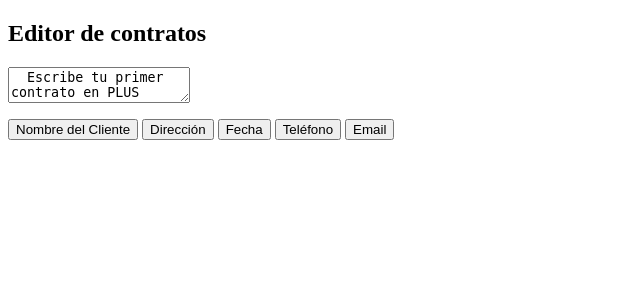
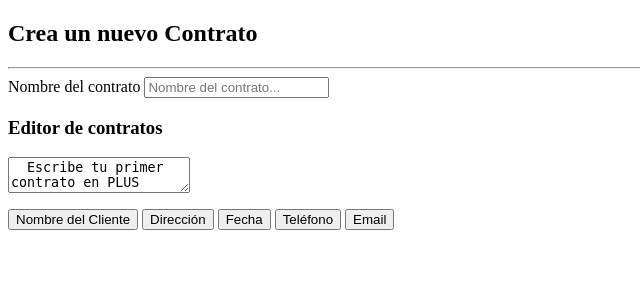
Before and after one commit to EduardoMartinez68/PLUS_ENGINE_ERP, a Django app: page /contracts/contracts in a window 1280 px wide. Shown: the part 68-368 px from the top of the page, without its empty margins (0-640 px from the left). Run offline with Django 4.2, Linux system fonts and the light colour scheme; the visitor is signed in with stand-in values (Sample User, id 1); parts of the project's set-up code (start-up, migrations or seed data) failed here and were passed over; some libraries are stand-ins or nearby versions.

Commit message:
Se crea el archivo gitignore para guardar llaves, password, etc y aparte se agrega el editor de archivos TinyMCE para que los abogados puedan editar sus documentos y se deja personalizado para guardar las llaves de cualquier otro proyecto que necesite este codigo

```diff
--- a/apps/contracts/views/home_contracts.html
+++ b/apps/contracts/views/home_contracts.html
@@ -1,7 +1,15 @@
 <br>
 {% include 'partials_contracts/navbarContacts.html' %}
 
-<h2>Editor de contratos</h2>
+
+<div class="container-section">
+<h2>Crea un nuevo Contrato</h2>
+<hr>
+<div>
+    <label>Nombre del contrato</label>
+    <input type="text" name="name" class="case-title-input" placeholder="Nombre del contrato..." required />
+</div>
+<h3>Editor de contratos</h3>
 <div class="row">
     <div class="col-10">
         {% include 'partials_contracts/editor.html' %}
@@ -17,3 +25,5 @@
         </div>
     </div>
 </div>
+
+</div>
--- a/apps/contracts/views/partials_contracts/editor.html
+++ b/apps/contracts/views/partials_contracts/editor.html
@@ -2,6 +2,23 @@
 
 <!-- Place the following <script> and <textarea> tags your HTML's <body> -->
 <script>
+    const now = new Date();
+    const currentMonth = `${now.getFullYear()}-${now.getMonth() + 1}`;  // Ej: "2025-6"
+
+    // Leer contador y mes guardado
+    let loads = localStorage.getItem('tinymce_loads') || 0;
+    let storedMonth = localStorage.getItem('tinymce_month');
+
+    // Si es un mes nuevo, reiniciar el contador
+    if (storedMonth !== currentMonth) {
+        loads = 0;
+        storedMonth = currentMonth;
+        localStorage.setItem('tinymce_month', storedMonth);
+    }
+
+    if (loads < 100) {
+        loads++;
+        localStorage.setItem('tinymce_loads', loads);
         tinymce.init({
             selector: 'textarea',
             language: userLang.substring(0, 2),
@@ -10,17 +27,58 @@
                 'anchor', 'autolink', 'charmap', 'codesample', 'emoticons', 'image', 'link', 'lists', 'media', 'searchreplace', 'table', 'visualblocks', 'wordcount',
                 // Your account includes a free trial of TinyMCE premium features
                 // Try the most popular premium features until Jul 4, 2025:
-      'checklist', 'mediaembed', 'casechange', 'formatpainter', 'pageembed', 'a11ychecker', 'tinymcespellchecker', 'permanentpen', 'powerpaste', 'advtable', 'advcode', 'editimage', 'advtemplate', 'ai', 'mentions', 'tinycomments', 'tableofcontents', 'footnotes', 'mergetags', 'autocorrect', 'typography', 'inlinecss', 'markdown','importword', 'exportword', 'exportpdf'
+                'checklist', 'mediaembed', 'casechange', 'formatpainter', 'pageembed', 'a11ychecker', 'tinymcespellchecker', 'permanentpen', 'powerpaste', 'advtable', 'advcode', 'editimage', 'advtemplate', 'ai', 'mentions', 'tinycomments', 'tableofcontents', 'footnotes', 'mergetags', 'autocorrect', 'typography', 'inlinecss', 'markdown', 'importword', 'exportword', 'exportpdf'
             ],
             toolbar: 'undo redo | blocks fontfamily fontsize | bold italic underline strikethrough | link image media table mergetags | addcomment showcomments | spellcheckdialog a11ycheck typography | align lineheight | checklist numlist bullist indent outdent | emoticons charmap | removeformat',
             tinycomments_mode: 'embedded',
             tinycomments_author: 'Author name',
+
+            //her exist the tags that the user would add
             mergetags_list: [
-      { value: 'First.Name', title: 'First Name' },
-      { value: 'Email', title: 'Email' },
+                // Datos del cliente
+                { value: 'Cliente.Nombre', title: 'Nombre del Cliente' },
+                { value: 'Cliente.Apellido', title: 'Apellido del Cliente' },
+                { value: 'Cliente.Direccion', title: 'Dirección del Cliente' },
+                { value: 'Cliente.Telefono', title: 'Teléfono del Cliente' },
+                { value: 'Cliente.Email', title: 'Email del Cliente' },
+                { value: 'Cliente.RFC', title: 'RFC del Cliente' },
+                { value: 'Cliente.Curp', title: 'CURP del Cliente' },
+
+                // Datos de la contraparte
+                { value: 'Contraparte.Nombre', title: 'Nombre de la Contraparte' },
+                { value: 'Contraparte.Apellido', title: 'Apellido de la Contraparte' },
+                { value: 'Contraparte.Direccion', title: 'Dirección de la Contraparte' },
+
+                // Datos del abogado o despacho
+                { value: 'Abogado.Nombre', title: 'Nombre del Abogado' },
+                { value: 'Abogado.Cedula', title: 'Cédula Profesional' },
+                { value: 'Abogado.Telefono', title: 'Teléfono del Abogado' },
+                { value: 'Abogado.Email', title: 'Email del Abogado' },
+                { value: 'Despacho.Nombre', title: 'Nombre del Despacho' },
+                { value: 'Despacho.Direccion', title: 'Dirección del Despacho' },
+
+                // Datos de documentos
+                { value: 'Documento.Fecha', title: 'Fecha del Documento' },
+                { value: 'Documento.Lugar', title: 'Lugar de Firma' },
+                { value: 'Documento.Folio', title: 'Folio del Documento' },
+
+                // Datos de contratos
+                { value: 'Contrato.FechaInicio', title: 'Fecha de Inicio del Contrato' },
+                { value: 'Contrato.FechaFin', title: 'Fecha de Fin del Contrato' },
+                { value: 'Contrato.Monto', title: 'Monto del Contrato' },
+                { value: 'Contrato.Moneda', title: 'Moneda del Contrato' },
+
+                // Variables generales
+                { value: 'Fecha.Actual', title: 'Fecha Actual' },
+                { value: 'Ciudad', title: 'Ciudad' }
             ],
+
             ai_request: (request, respondWith) => respondWith.string(() => Promise.reject('See docs to implement AI Assistant')),
         });
+    }
+    else {
+        show_alert('alert','Error con el editor','Has alcanzado el límite de uso mensual del editor.')
+    }
 </script>
 
 
--- a/core/templates/core/home.html
+++ b/core/templates/core/home.html
@@ -29,7 +29,8 @@
     <script src="{% static 'js/languaceUI.js' %}"></script>
 
     <!--this is for load the input of text-->
-    <script src="https://cdn.tiny.cloud/1/nlmn3ht0j3jabgp7jjzz7q8wgrwrmtlfzd0wj3c61x9jx3fl/tinymce/7/tinymce.min.js" referrerpolicy="origin"></script>
+    <script src="https://cdn.tiny.cloud/1/{{ KEY_TINYMCE }}/tinymce/7/tinymce.min.js" referrerpolicy="origin"></script>
+
 
     <!---her we will load the UI basic-->
     {% include 'core/navbar.html' %}
--- /dev/null
+++ b/distribution.txt
@@ -0,0 +1 @@
+pip install python-dotenv
```
Also changed, not shown: core/views.py (+8 -1 lines), 2 other files. Lines whose indentation alone changed are shown as unchanged.
